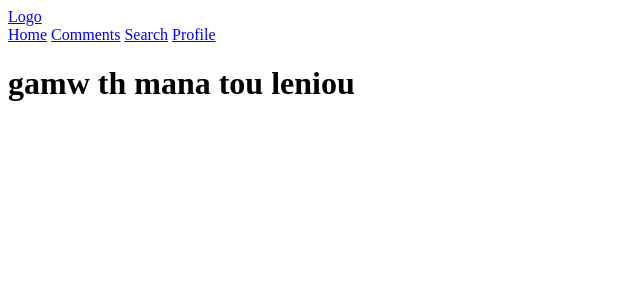
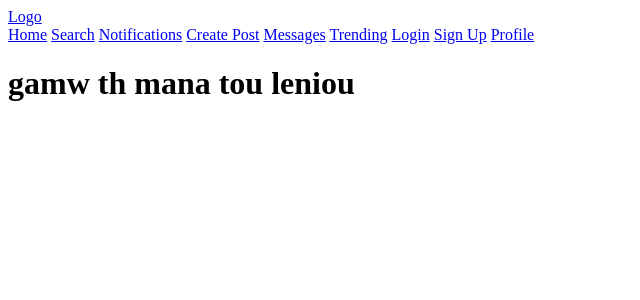
Before and after one commit to RaptoRRmakesGames/new_social_media, a Flask app: page / in a window 1280 px wide. Shown: the top 300 px of the page, without its empty margins (0-640 px from the left). Run offline with Flask 3, Linux system fonts and the light colour scheme.

Commit message:
Navbar Setup

```diff
--- /dev/null
+++ b/Src/static/nav.css
@@ -0,0 +1 @@
+@import url();
--- a/Src/templates/navbar.html
+++ b/Src/templates/navbar.html
@@ -1,11 +1,16 @@
 <header class="header">
-    <a href="#" class="logo">Logo</a>
+    <a href="/" class="logo">Logo</a>
 
     <nav class="navbar">
-        <a href="#">Home</a>
-        <a href="#">Comments</a>
-        <a href="#">Search</a>
-        <a href="#">Profile</a>
-        <a href="#"></a>
+        <a href="/">Home</a>
+        <a href="/search">Search</a>
+        <a href="/notification">Notifications</a>
+        <a href="/create-post">Create Post</a>
+        <a href="/messages">Messages</a>
+        <a href="/trending">Trending</a>
+        <a href="/login">Login</a>
+        <a href="/sign-up">Sign Up</a>
+        <a href="/profile">Profile</a>
+
     </nav>
 </header>
```
